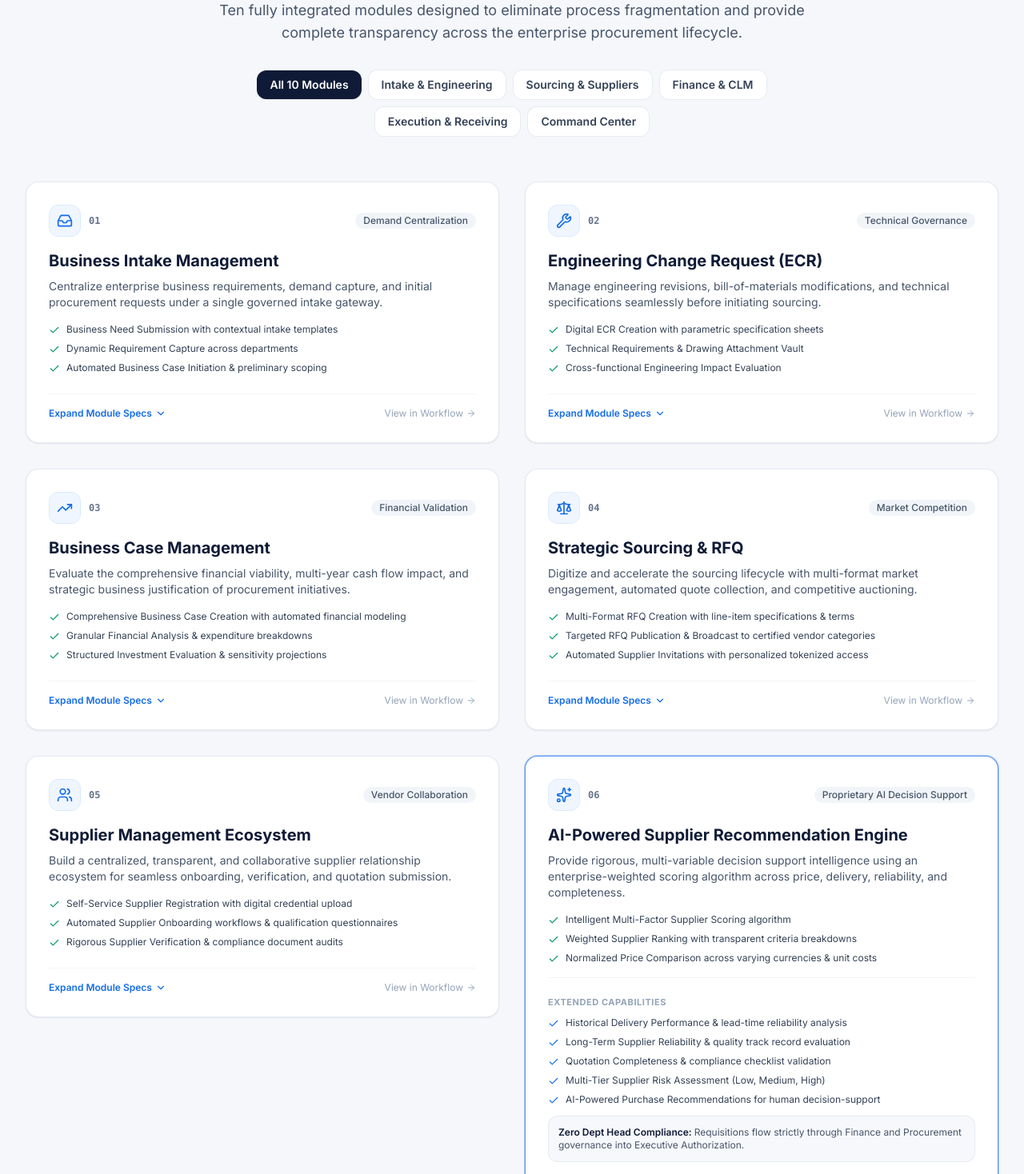
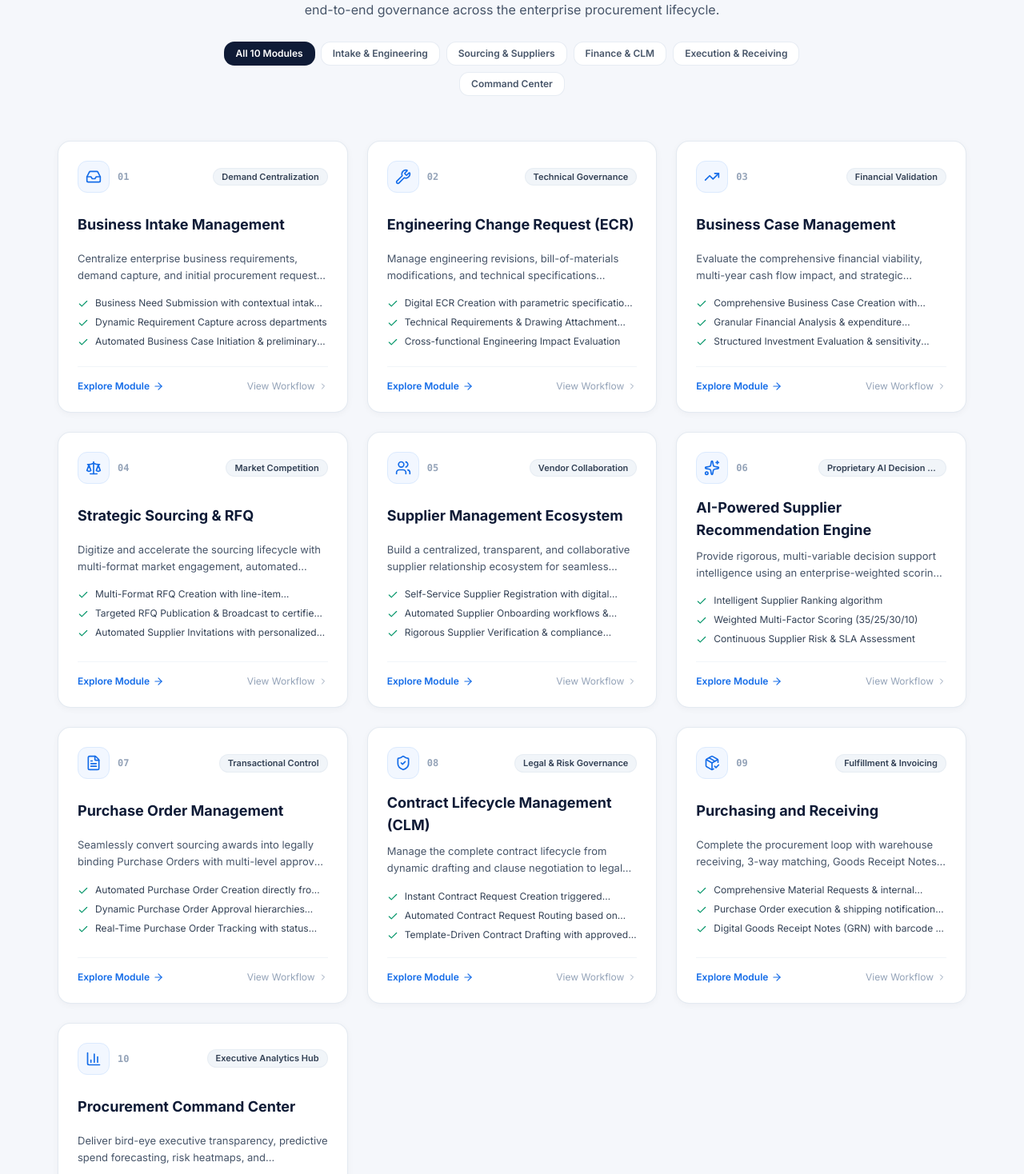
Before and after one commit to yash0824-Malviya/landing_page_Bidsphere, a React (Vite) app: page / in a window 1280 px wide. Shown: the part 3102-4570 px from the top of the page at 80% size. Built offline with nearby package versions, Linux system fonts and the light colour scheme.

Commit message:
Refine Modules section: 1200px max-width, 3-column equal height grid, uniform card structure, and enterprise detail modal

```diff
--- a/src/components/ModulesSection.tsx
+++ b/src/components/ModulesSection.tsx
@@ -1,4 +1,4 @@
-import React, { useState } from 'react';
+import React, { useState, useEffect } from 'react';
 import { motion, AnimatePresence } from '../animations/motion-shim';
 import { modulesData } from '../data/modulesData';
 import { ModuleItem } from '../types';
@@ -15,11 +15,15 @@ import {
   BarChart3,
   Check,
   ArrowRight,
-  ChevronDown,
-  Layers
+  X,
+  ExternalLink,
+  ChevronRight,
+  Layers,
+  Sliders,
+  ShieldAlert,
+  ArrowUpRight
 } from 'lucide-react';
-import { ScrollReveal, SpotlightCard } from './common/MotionComponents';
-import { fadeInUp, staggerContainer } from '../animations/variants';
+import { ScrollReveal } from './common/MotionComponents';
 
 // Icon Map helper
 const iconMap: Record<string, React.ElementType> = {
@@ -37,7 +41,26 @@ const iconMap: Record<string, React.ElementType> = {
 
 export const ModulesSection = () => {
   const [selectedCategory, setSelectedCategory] = useState<string>('all');
-  const [expandedModuleId, setExpandedModuleId] = useState<string | null>('module-06'); // Default open AI engine or first module
+  const [selectedModalModule, setSelectedModalModule] = useState<ModuleItem | null>(null);
+
+  // Close modal on Escape key
+  useEffect(() => {
+    const handleKeyDown = (e: KeyboardEvent) => {
+      if (e.key === 'Escape') {
+        setSelectedModalModule(null);
+      }
+    };
+    if (selectedModalModule) {
+      document.body.style.overflow = 'hidden';
+      window.addEventListener('keydown', handleKeyDown);
+    } else {
+      document.body.style.overflow = 'unset';
+    }
+    return () => {
+      document.body.style.overflow = 'unset';
+      window.removeEventListener('keydown', handleKeyDown);
+    };
+  }, [selectedModalModule]);
 
   const categories = [
     { id: 'all', label: 'All 10 Modules' },
@@ -59,179 +82,301 @@ export const ModulesSection = () => {
         return true;
       });
 
-  const toggleExpand = (id: string) => {
-    setExpandedModuleId((prev) => (prev === id ? null : id));
+  // Helper for Module 06 (AI Engine) collapsed 3 key capabilities
+  const getCardCapabilities = (module: ModuleItem): string[] => {
+    if (module.id === 'module-06') {
+      return [
+        'Intelligent Supplier Ranking algorithm',
+        'Weighted Multi-Factor Scoring (35/25/30/10)',
+        'Continuous Supplier Risk & SLA Assessment'
+      ];
+    }
+    return module.capabilities.slice(0, 3);
   };
 
   return (
-    <section id="modules" className="py-20 md:py-28 bg-brand-bg relative">
-      <div className="max-w-7xl mx-auto px-4 sm:px-6 lg:px-8">
+    <section id="modules" className="py-20 lg:py-24 bg-[#F5F7FB] relative border-t border-slate-200/80">
+      <div className="max-w-[1200px] mx-auto px-4 sm:px-6 lg:px-8">
+
         {/* Section Header */}
-        <ScrollReveal className="text-center max-w-3xl mx-auto space-y-4 mb-14">
+        <ScrollReveal className="text-center max-w-3xl mx-auto space-y-4 mb-12 lg:mb-14">
           <div className="inline-flex items-center space-x-1.5 px-3 py-1 rounded-full bg-blue-50 text-primary-blue text-xs font-semibold uppercase tracking-wider border border-blue-200/80">
             <span>Modular Enterprise Suite</span>
           </div>
-          <h2 className="text-3xl sm:text-4xl lg:text-5xl font-extrabold text-navy tracking-tight">
+          <h2 className="text-3xl sm:text-4xl lg:text-4xl font-extrabold text-[#0F1B36] tracking-tight">
             Complete BidSphere Modules
           </h2>
-          <p className="text-base sm:text-lg text-slate-600 leading-relaxed">
-            Ten fully integrated modules designed to eliminate process fragmentation and provide complete
-            transparency across the enterprise procurement lifecycle.
+          <p className="text-sm sm:text-base text-slate-600 leading-relaxed max-w-2xl mx-auto">
+            Ten fully integrated modules designed to eliminate process fragmentation and deliver end-to-end governance across the enterprise procurement lifecycle.
           </p>
 
-          {/* Category Filter Pills with Layout Animation */}
-          <div className="flex flex-wrap items-center justify-center gap-2 pt-4">
-            {categories.map((cat) => (
+          {/* Category Filter Pills */}
+          <div className="flex flex-wrap items-center justify-center gap-2 pt-3">
+            {categories.map((cat) => {
+              const isActive = selectedCategory === cat.id;
+              return (
                 <button
                   key={cat.id}
                   onClick={() => setSelectedCategory(cat.id)}
-                className={`relative px-4 py-2 rounded-xl text-xs sm:text-sm font-semibold transition-colors ${
-                  selectedCategory === cat.id
-                    ? 'text-white'
-                    : 'text-slate-700 hover:text-navy bg-white border border-slate-200/80 hover:bg-slate-50'
+                  className={`px-3.5 py-1.5 rounded-xl text-xs font-semibold transition-all duration-200 ${
+                    isActive
+                      ? 'bg-[#0F1B36] text-white shadow-sm ring-1 ring-[#0F1B36]'
+                      : 'bg-white text-slate-600 hover:text-[#0F1B36] border border-slate-200/80 hover:bg-slate-50'
                   }`}
                 >
-                {selectedCategory === cat.id && (
-                  <motion.div
-                    layoutId="module-filter-pill"
-                    className="absolute inset-0 bg-navy rounded-xl shadow-sm -z-0"
-                    transition={{ type: 'spring', stiffness: 400, damping: 30 }}
-                  />
-                )}
-                <span className="relative z-10">{cat.label}</span>
+                  {cat.label}
                 </button>
-            ))}
+              );
+            })}
           </div>
         </ScrollReveal>
 
-        {/* Modules Grid with Staggered Entrance */}
-        <motion.div
-          layout
-          variants={staggerContainer}
-          initial="hidden"
-          whileInView="visible"
-          viewport={{ once: true, margin: '-60px' }}
-          className="grid grid-cols-1 md:grid-cols-2 gap-6 lg:gap-8"
-        >
+        {/* 3-Column Responsive Grid with Equal Width & Equal Height Cards */}
+        <div className="grid grid-cols-1 md:grid-cols-2 lg:grid-cols-3 gap-6 sm:gap-6 items-stretch">
           {filteredModules.map((module) => {
             const IconComponent = iconMap[module.icon] || Layers;
-            const isExpanded = expandedModuleId === module.id;
+            const topCapabilities = getCardCapabilities(module);
 
             return (
-              <motion.div
+              <div
                 key={module.id}
-                layout
-                variants={fadeInUp}
-                className="h-full"
-              >
-                <div
-                  className={`bg-white rounded-2xl border transition-all duration-300 shadow-subtle hover:shadow-card p-6 sm:p-7 flex flex-col justify-between ${
-                    isExpanded
-                      ? 'border-primary-blue/70 ring-1 ring-primary-blue/30 shadow-card'
-                      : 'border-slate-200/90 hover:border-slate-300'
-                  }`}
+                className="group relative bg-white rounded-2xl border border-slate-200/90 p-6 flex flex-col justify-between shadow-[0_2px_8px_rgba(15,27,54,0.04)] hover:shadow-[0_12px_28px_rgba(20,108,232,0.1)] hover:border-primary-blue/60 hover:-translate-y-1 transition-all duration-300 min-h-[340px]"
               >
                 <div>
-                    {/* Header Row: Badge & Icon */}
-                    <div className="flex items-center justify-between mb-4">
+                  {/* Card Header: Icon, Number, Badge */}
+                  <div className="flex items-center justify-between gap-2 mb-4">
                     <div className="flex items-center space-x-2.5">
-                        <motion.div
-                          whileHover={{ rotate: [0, -10, 10, 0], scale: 1.1 }}
-                          transition={{ duration: 0.4 }}
-                          className="w-10 h-10 rounded-xl bg-blue-50 border border-blue-100 flex items-center justify-center text-primary-blue"
-                        >
+                      <div className="w-10 h-10 rounded-xl bg-blue-50/80 border border-blue-100 flex items-center justify-center text-primary-blue group-hover:scale-105 group-hover:bg-primary-blue group-hover:text-white transition-all duration-300 flex-shrink-0">
                         <IconComponent className="w-5 h-5" />
-                        </motion.div>
-                        <span className="text-xs font-mono font-bold text-slate-500 uppercase">
+                      </div>
+                      <span className="text-xs font-mono font-bold text-slate-400">
                         {module.number}
                       </span>
                     </div>
-                      <span className="text-xs font-medium px-2.5 py-0.5 rounded-full bg-slate-100 text-slate-600">
+
+                    <span className="text-[11px] font-semibold px-2.5 py-0.5 rounded-full bg-slate-100 text-slate-700 border border-slate-200/60 truncate max-w-[160px]">
                       {module.badge}
                     </span>
                   </div>
 
-                    <h3 className="text-xl font-bold text-navy mb-2">
+                  {/* Module Title (Max 2 lines, uniform 48px height) */}
+                  <h3 className="text-lg font-bold text-[#0F1B36] group-hover:text-primary-blue transition-colors line-clamp-2 min-h-[3rem] flex items-center mb-2">
                     {module.title}
                   </h3>
-                    <p className="text-xs sm:text-sm text-slate-600 leading-relaxed mb-4">
+
+                  {/* Module Description (Concise, uniform 40px height) */}
+                  <p className="text-xs sm:text-[13px] text-slate-600 line-clamp-2 min-h-[2.5rem] leading-relaxed mb-4">
                     {module.purpose}
                   </p>
 
-                    {/* Features Preview list */}
-                    <div className="space-y-2 mb-4">
-                      {module.capabilities.slice(0, 3).map((feat, fIdx) => (
+                  {/* 3 Key Capabilities with Checkmarks */}
+                  <div className="space-y-2 mb-5">
+                    {topCapabilities.map((feat, fIdx) => (
                       <div key={fIdx} className="flex items-start text-xs text-slate-700">
                         <Check className="w-3.5 h-3.5 text-emerald-600 mr-2 mt-0.5 flex-shrink-0" />
-                          <span>{feat}</span>
+                        <span className="line-clamp-1">{feat}</span>
                       </div>
                     ))}
                   </div>
+                </div>
 
-                    {/* Animated Accordion Expandable Section */}
+                {/* Card Footer: Aligned at Bottom */}
+                <div className="mt-auto pt-4 border-t border-slate-100 flex items-center justify-between text-xs">
+                  <button
+                    type="button"
+                    onClick={() => setSelectedModalModule(module)}
+                    className="inline-flex items-center font-semibold text-primary-blue hover:text-navy group/link transition-colors focus:outline-none"
+                  >
+                    <span>Explore Module</span>
+                    <ArrowRight className="w-3.5 h-3.5 ml-1 transition-transform group-hover/link:translate-x-1" />
+                  </button>
+
+                  <a
+                    href="#lifecycle"
+                    className="text-slate-400 hover:text-primary-blue flex items-center gap-1 transition-colors"
+                  >
+                    <span>View Workflow</span>
+                    <ChevronRight className="w-3 h-3" />
+                  </a>
+                </div>
+              </div>
+            );
+          })}
+        </div>
+
+        {/* Polished Enterprise Module Detail Modal */}
         <AnimatePresence>
-                      {isExpanded && (
-                        <motion.div
-                          initial={{ opacity: 0, height: 0 }}
-                          animate={{ opacity: 1, height: 'auto' }}
-                          exit={{ opacity: 0, height: 0 }}
-                          transition={{ duration: 0.25, ease: [0.16, 1, 0.3, 1] }}
-                          className="overflow-hidden"
+          {selectedModalModule && (
+            <div className="fixed inset-0 z-50 flex items-center justify-center p-4 sm:p-6 overflow-y-auto">
+              {/* Backdrop */}
+              <div
+                className="fixed inset-0 bg-[#0F1B36]/60 backdrop-blur-sm transition-opacity"
+                onClick={() => setSelectedModalModule(null)}
+                aria-hidden="true"
+              />
+
+              {/* Modal Box */}
+              <div className="relative w-full max-w-3xl bg-white rounded-3xl shadow-2xl border border-slate-200 overflow-hidden z-10 max-h-[90vh] flex flex-col my-auto">
+
+                {/* Modal Header */}
+                <div className="bg-[#0F1B36] text-white p-6 flex items-start justify-between">
+                  <div className="flex items-center space-x-3.5">
+                    {(() => {
+                      const IconComp = iconMap[selectedModalModule.icon] || Layers;
+                      return (
+                        <div className="w-12 h-12 rounded-2xl bg-primary-blue/30 border border-primary-blue/40 flex items-center justify-center text-white flex-shrink-0">
+                          <IconComp className="w-6 h-6" />
+                        </div>
+                      );
+                    })()}
+                    <div>
+                      <div className="flex items-center space-x-2 mb-1">
+                        <span className="text-xs font-mono font-bold text-sky-400 uppercase tracking-wider">
+                          Module {selectedModalModule.number}
+                        </span>
+                        <span className="text-[11px] font-semibold px-2 py-0.5 rounded-full bg-white/10 text-white border border-white/20">
+                          {selectedModalModule.badge}
+                        </span>
+                      </div>
+                      <h3 className="text-xl sm:text-2xl font-bold tracking-tight">
+                        {selectedModalModule.title}
+                      </h3>
+                    </div>
+                  </div>
+
+                  <button
+                    type="button"
+                    onClick={() => setSelectedModalModule(null)}
+                    className="text-slate-400 hover:text-white p-2 rounded-xl hover:bg-white/10 transition-colors focus:outline-none"
+                    aria-label="Close modal"
                   >
-                          <div className="pt-3 pb-2 border-t border-slate-100 space-y-3">
-                            {module.capabilities.length > 3 && (
-                              <div className="space-y-2 pt-1">
-                                <span className="text-[11px] font-bold uppercase tracking-wider text-slate-400">
-                                  Extended Capabilities
-                                </span>
-                                {module.capabilities.slice(3).map((extraFeat, eIdx) => (
-                                  <div key={eIdx} className="flex items-start text-xs text-slate-700">
-                                    <Check className="w-3.5 h-3.5 text-primary-blue mr-2 mt-0.5 flex-shrink-0" />
-                                    <span>{extraFeat}</span>
+                    <X className="w-5 h-5" />
+                  </button>
+                </div>
+
+                {/* Modal Scrollable Body */}
+                <div className="p-6 sm:p-8 overflow-y-auto space-y-6">
+
+                  {/* Detailed Description */}
+                  <div>
+                    <h4 className="text-xs font-bold uppercase tracking-wider text-slate-400 mb-2">
+                      Module Scope & Objective
+                    </h4>
+                    <p className="text-sm sm:text-base text-slate-700 leading-relaxed bg-slate-50 p-4 rounded-xl border border-slate-200/70">
+                      {selectedModalModule.purpose}
+                    </p>
+                  </div>
+
+                  {/* Special AI Evaluation Section for Module 06 */}
+                  {selectedModalModule.id === 'module-06' && (
+                    <div className="p-5 rounded-2xl bg-amber-50/80 border border-amber-200 space-y-4">
+                      <div className="flex items-center space-x-2 text-amber-900 font-bold text-sm">
+                        <Sliders className="w-4 h-4 text-amber-600" />
+                        <span>Weighted Scoring Algorithm Model</span>
+                      </div>
+                      <div className="grid grid-cols-2 sm:grid-cols-4 gap-3 text-center">
+                        <div className="p-3 bg-white rounded-xl border border-amber-200/80 shadow-xs">
+                          <span className="text-xs text-slate-500 font-medium block">Price Weight</span>
+                          <span className="text-lg font-extrabold text-[#0F1B36]">35%</span>
+                        </div>
+                        <div className="p-3 bg-white rounded-xl border border-amber-200/80 shadow-xs">
+                          <span className="text-xs text-slate-500 font-medium block">Delivery Lead</span>
+                          <span className="text-lg font-extrabold text-[#0F1B36]">25%</span>
+                        </div>
+                        <div className="p-3 bg-white rounded-xl border border-amber-200/80 shadow-xs">
+                          <span className="text-xs text-slate-500 font-medium block">Reliability</span>
+                          <span className="text-lg font-extrabold text-[#0F1B36]">30%</span>
+                        </div>
+                        <div className="p-3 bg-white rounded-xl border border-amber-200/80 shadow-xs">
+                          <span className="text-xs text-slate-500 font-medium block">Completeness</span>
+                          <span className="text-lg font-extrabold text-[#0F1B36]">10%</span>
+                        </div>
+                      </div>
+                      <p className="text-xs text-amber-800 leading-relaxed">
+                        Suppliers are scored automatically upon RFQ quotation submission. Risk classifications (Low, Medium, High) dynamically flag SLA anomalies before purchase awards.
+                      </p>
+                    </div>
+                  )}
+
+                  {/* All Capabilities Checklist */}
+                  <div>
+                    <h4 className="text-xs font-bold uppercase tracking-wider text-slate-400 mb-3">
+                      Complete Technical & Functional Capabilities ({selectedModalModule.capabilities.length})
+                    </h4>
+                    <div className="grid grid-cols-1 sm:grid-cols-2 gap-2.5">
+                      {selectedModalModule.capabilities.map((cap, cIdx) => (
+                        <div key={cIdx} className="flex items-start text-xs sm:text-sm text-slate-700 p-2.5 rounded-lg bg-slate-50 border border-slate-100">
+                          <Check className="w-4 h-4 text-emerald-600 mr-2.5 mt-0.5 flex-shrink-0" />
+                          <span>{cap}</span>
                         </div>
                       ))}
                     </div>
+                  </div>
+
+                  {/* Performance Metrics / Impact Statistics */}
+                  {selectedModalModule.metrics && selectedModalModule.metrics.length > 0 && (
+                    <div>
+                      <h4 className="text-xs font-bold uppercase tracking-wider text-slate-400 mb-3">
+                        Operational Benchmarks & Impact Metrics
+                      </h4>
+                      <div className="grid grid-cols-2 sm:grid-cols-4 gap-3">
+                        {selectedModalModule.metrics.map((metric, mIdx) => (
+                          <div key={mIdx} className="p-3 bg-blue-50/60 rounded-xl border border-blue-100 text-center">
+                            <span className="text-base sm:text-lg font-extrabold text-[#0F1B36] block">
+                              {metric.value}
+                            </span>
+                            <span className="text-[11px] font-semibold text-primary-blue block">
+                              {metric.label}
+                            </span>
+                            {metric.helper && (
+                              <span className="text-[10px] text-slate-500 block mt-0.5">
+                                {metric.helper}
+                              </span>
+                            )}
+                          </div>
+                        ))}
+                      </div>
+                    </div>
                   )}
 
-                            <div className="p-3 bg-brand-bg/80 rounded-xl border border-slate-200/80 text-xs">
-                              <span className="font-semibold text-navy">Zero Dept Head Compliance: </span>
-                              <span className="text-slate-600">Requisitions flow strictly through Finance and Procurement governance into Executive Authorization.</span>
+                  {/* Strategic Governance Note */}
+                  <div className="p-4 bg-slate-50 rounded-2xl border border-slate-200/80 flex items-start space-x-3 text-xs sm:text-sm text-slate-600">
+                    <ShieldCheck className="w-5 h-5 text-primary-blue flex-shrink-0 mt-0.5" />
+                    <div>
+                      <span className="font-bold text-[#0F1B36]">Direct Governance Enforcement: </span>
+                      <span>
+                        Adheres strictly to the Zero Department Head policy. Requisitions pass directly from business intakes through Finance and Procurement reviews into direct Executive Authorization.
+                      </span>
                     </div>
                   </div>
-                        </motion.div>
+
+                </div>
+
+                {/* Modal Footer */}
+                <div className="bg-slate-50 px-6 py-4 border-t border-slate-200 flex flex-wrap items-center justify-between gap-3">
+                  <a
+                    href="#lifecycle"
+                    onClick={() => setSelectedModalModule(null)}
+                    className="inline-flex items-center text-xs sm:text-sm font-semibold text-primary-blue hover:text-navy transition-colors"
+                  >
+                    <span>View Stage in 17-Step Procurement Lifecycle</span>
+                    <ArrowRight className="w-4 h-4 ml-1.5" />
+                  </a>
+
+                  <button
+                    type="button"
+                    onClick={() => setSelectedModalModule(null)}
+                    className="px-5 py-2 rounded-xl text-xs sm:text-sm font-semibold bg-[#0F1B36] text-white hover:bg-slate-800 transition-colors shadow-sm"
+                  >
+                    Close Specs
+                  </button>
+                </div>
+
+              </div>
+            </div>
           )}
         </AnimatePresence>
-                  </div>
 
-                  {/* Bottom Action Button */}
-                  <div className="pt-4 border-t border-slate-100 flex items-center justify-between mt-2">
-                    <button
-                      type="button"
-                      onClick={() => toggleExpand(module.id)}
-                      className="inline-flex items-center text-xs font-semibold text-primary-blue hover:text-navy transition-colors focus:outline-none"
-                    >
-                      <span>{isExpanded ? 'Collapse Module Specs' : 'Expand Module Specs'}</span>
-                      <motion.div
-                        animate={{ rotate: isExpanded ? 180 : 0 }}
-                        transition={{ duration: 0.2 }}
-                        className="ml-1"
-                      >
-                        <ChevronDown className="w-3.5 h-3.5" />
-                      </motion.div>
-                    </button>
-                    <a
-                      href="#lifecycle"
-                      className="text-xs text-slate-400 hover:text-primary-blue flex items-center gap-1 transition-colors"
-                    >
-                      <span>View in Workflow</span>
-                      <ArrowRight className="w-3 h-3" />
-                    </a>
-                  </div>
-                </div>
-              </motion.div>
-            );
-          })}
-        </motion.div>
       </div>
     </section>
   );
```
Lines whose indentation alone changed are shown as unchanged.
